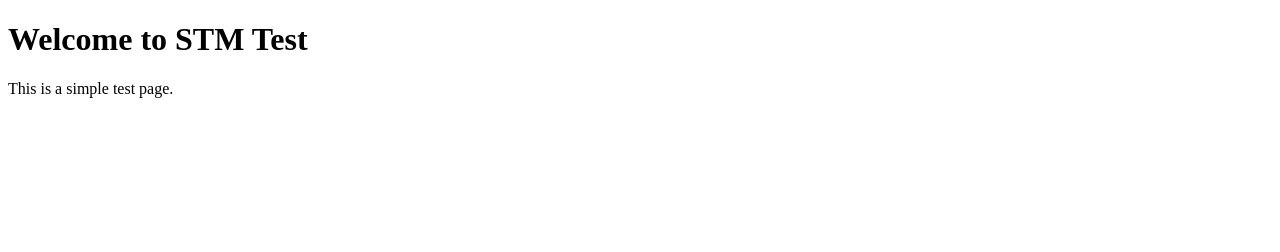
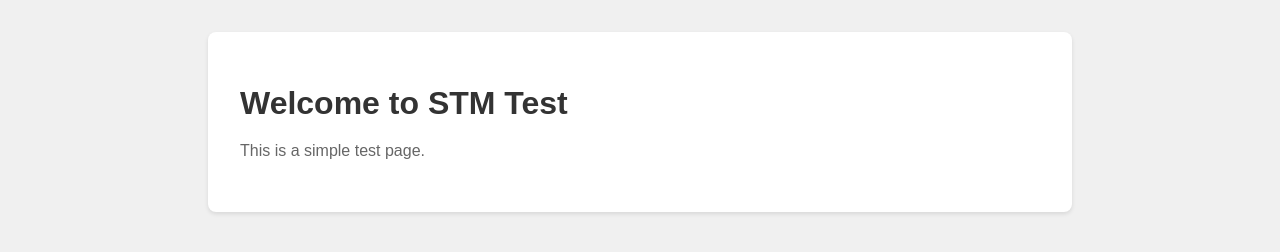
Before and after one commit to barkalona/STM-Test, a plain HTML site: page index.html in a window 1280 px wide. Drawn offline with Linux system fonts and the light colour scheme.

Commit message:
Add HTML page with CSS

```diff
--- a/index.html
+++ b/index.html
@@ -4,9 +4,12 @@
     <meta charset="UTF-8">
     <meta name="viewport" content="width=device-width, initial-scale=1.0">
     <title>STM Test Page</title>
+    <link rel="stylesheet" href="styles.css">
 </head>
 <body>
-    <h1>Welcome to STM Test</h1>
-    <p>This is a simple test page.</p>
+    <div class="container">
+        <h1>Welcome to STM Test</h1>
+        <p>This is a simple test page.</p>
+    </div>
 </body>
 </html>
--- /dev/null
+++ b/styles.css
@@ -0,0 +1,25 @@
+body {
+    font-family: Arial, sans-serif;
+    margin: 0;
+    padding: 0;
+    background-color: #f0f0f0;
+}
+
+.container {
+    max-width: 800px;
+    margin: 2rem auto;
+    padding: 2rem;
+    background-color: white;
+    border-radius: 8px;
+    box-shadow: 0 2px 4px rgba(0,0,0,0.1);
+}
+
+h1 {
+    color: #333;
+    margin-bottom: 1rem;
+}
+
+p {
+    color: #666;
+    line-height: 1.6;
+}
```
